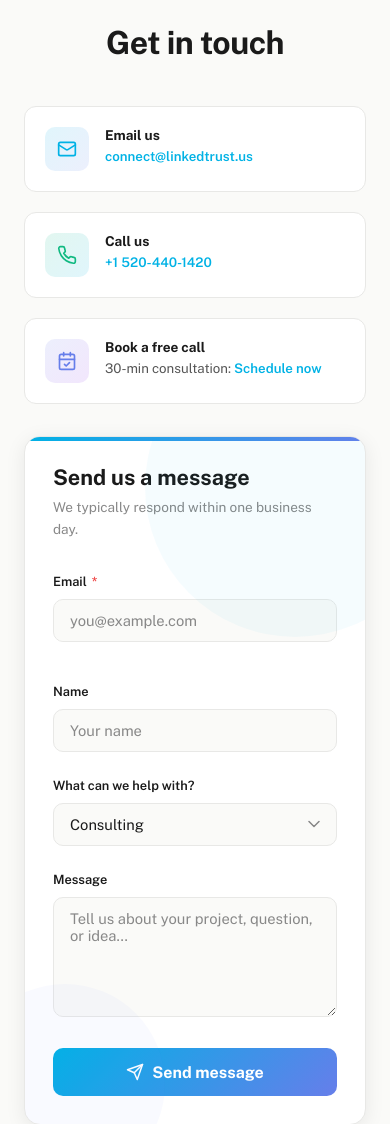
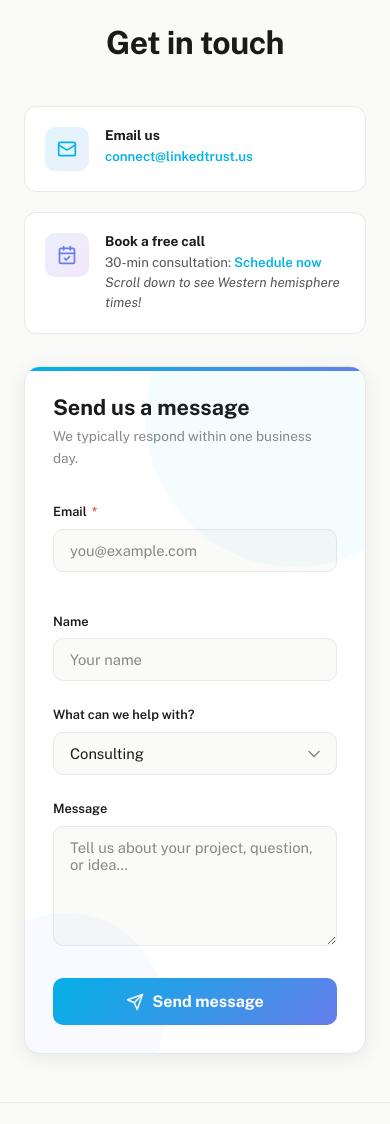
Before and after one commit to Cooperation-org/site-linkedtrust-us, a Django app: page /contact/ in a window 390 px wide. Shown: the part 61-1185 px from the top of the page. Run offline with Django 5.2, Linux system fonts and the light colour scheme.

Commit message:
Contact: drop the phone card, flag time zones on the booking link
The booking page opens on Cairo hours, so the note under "Schedule now"
says to scroll down for Western hemisphere times.

Co-Authored-By: Claude Opus 5 <noreply@anthropic.com>

```diff
--- a/website/templates/contact.html
+++ b/website/templates/contact.html
@@ -81,7 +81,6 @@
     flex-shrink: 0;
 }
 .info-icon--email { background: linear-gradient(135deg, rgba(0,178,229,0.12), rgba(102,126,234,0.12)); }
-.info-icon--phone { background: linear-gradient(135deg, rgba(16,185,129,0.12), rgba(0,178,229,0.12)); }
 .info-icon--calendar { background: linear-gradient(135deg, rgba(102,126,234,0.12), rgba(147,51,234,0.12)); }
 .info-icon--location { background: linear-gradient(135deg, rgba(234,179,8,0.12), rgba(239,68,68,0.08)); }
 
@@ -103,6 +102,8 @@
     text-decoration: none;
 }
 .info-card a:hover { text-decoration: underline; }
+/* The booking page opens on Cairo hours; US and LatAm times are further down it. */
+.info-note { margin-top: 0.35rem; color: #dc2626; font-style: italic; }
 
 /* Right: form */
 .contact-form-wrapper {
@@ -362,21 +363,13 @@
                 </div>
             </div>
             <div class="info-card">
-                <div class="info-icon info-icon--phone">
-                    <svg width="20" height="20" viewBox="0 0 24 24" fill="none" stroke="#10B981" stroke-width="2" stroke-linecap="round" stroke-linejoin="round"><path d="M22 16.92v3a2 2 0 0 1-2.18 2 19.79 19.79 0 0 1-8.63-3.07 19.5 19.5 0 0 1-6-6 19.79 19.79 0 0 1-3.07-8.67A2 2 0 0 1 4.11 2h3a2 2 0 0 1 2 1.72 12.84 12.84 0 0 0 .7 2.81 2 2 0 0 1-.45 2.11L8.09 9.91a16 16 0 0 0 6 6l1.27-1.27a2 2 0 0 1 2.11-.45 12.84 12.84 0 0 0 2.81.7A2 2 0 0 1 22 16.92z"/></svg>
-                </div>
-                <div>
-                    <h4>Call us</h4>
-                    <p><a href="tel:+15204401420">+1 520-440-1420</a></p>
-                </div>
-            </div>
-            <div class="info-card">
                 <div class="info-icon info-icon--calendar">
                     <svg width="20" height="20" viewBox="0 0 24 24" fill="none" stroke="#667eea" stroke-width="2" stroke-linecap="round" stroke-linejoin="round"><rect x="3" y="4" width="18" height="18" rx="2"/><line x1="16" y1="2" x2="16" y2="6"/><line x1="8" y1="2" x2="8" y2="6"/><line x1="3" y1="10" x2="21" y2="10"/><path d="m9 16 2 2 4-4"/></svg>
                 </div>
                 <div>
                     <h4>Book a free call</h4>
                     <p>30-min consultation: <a href="https://linkedtrust.neetocal.com/meet" target="_blank" rel="noopener">Schedule now</a></p>
+                    <p class="info-note">Scroll down to see Western hemisphere times!</p>
                 </div>
             </div>
         </div>
```
